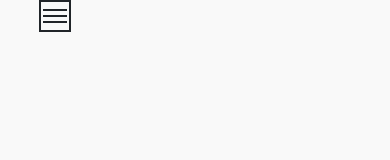
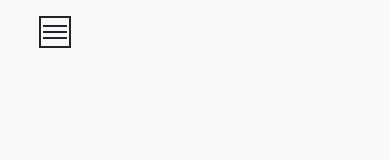
Before and after one commit to AndrewAttemptsCode/portfolio-client, a React (Vite) app: page / in a window 390 px wide. Shown: the top 160 px of the page. Built offline with nearby package versions, Linux system fonts and the light colour scheme.

Commit message:
feat: update header container to be flex and menu to respond to be within the responsive container rather than aobsolute

```diff
--- a/src/components/BurgerMenu.jsx
+++ b/src/components/BurgerMenu.jsx
@@ -1,9 +1,6 @@
 import styled from "styled-components";
 
 const StyledButton = styled.button`
-  position: absolute;
-  left: 0;
-  transform: translateY(-50%);
   height: 2rem;
   aspect-ratio: 1 / 1;
   padding: 0.1rem;
--- a/src/components/Header.jsx
+++ b/src/components/Header.jsx
@@ -11,6 +11,9 @@ const ResponsiveContainer = styled.div`
   width: min(80%, 1280px);
   margin: 0 auto;
   position: relative;
+  display: flex;
+  justify-content: space-between;
+  align-items: center;
 `
 
 const Header = () => {
```
